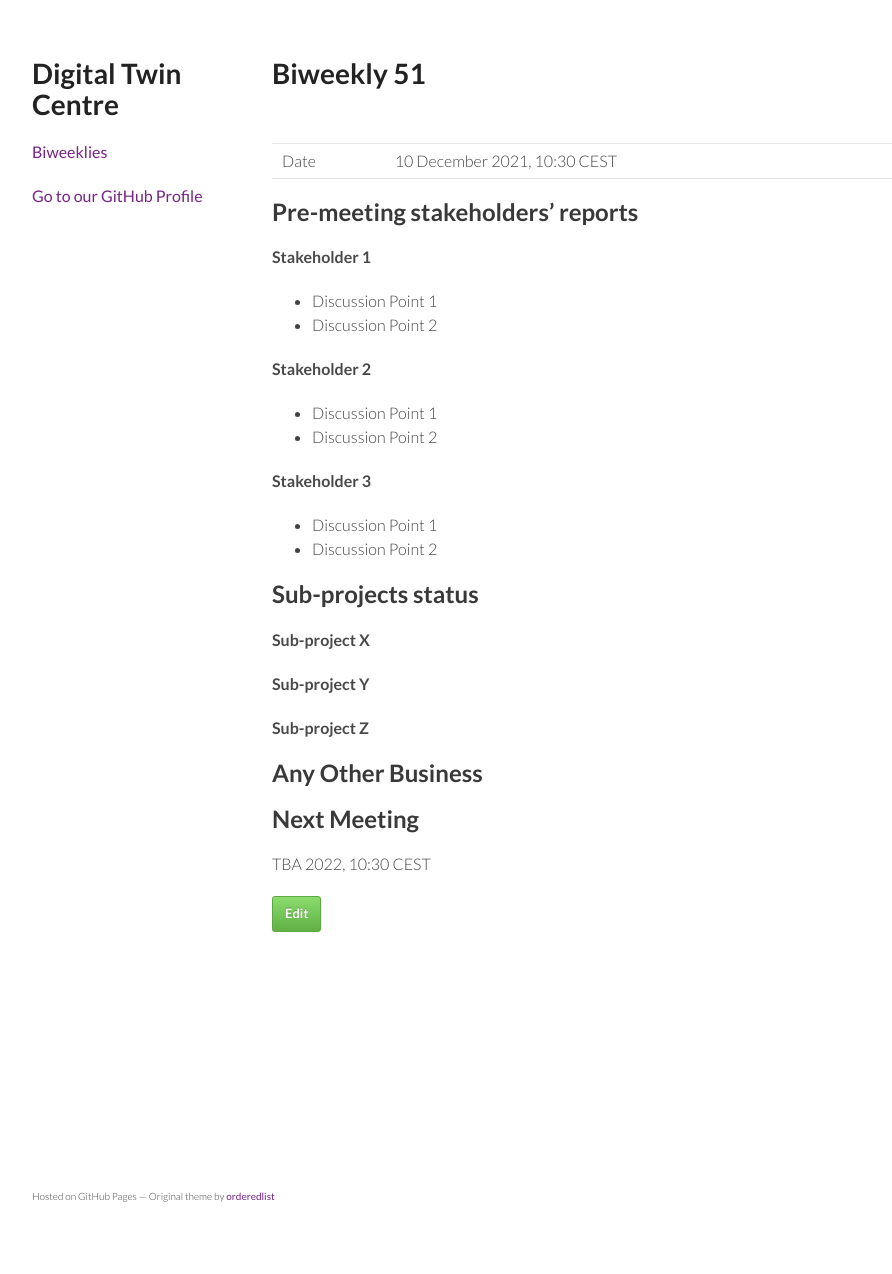
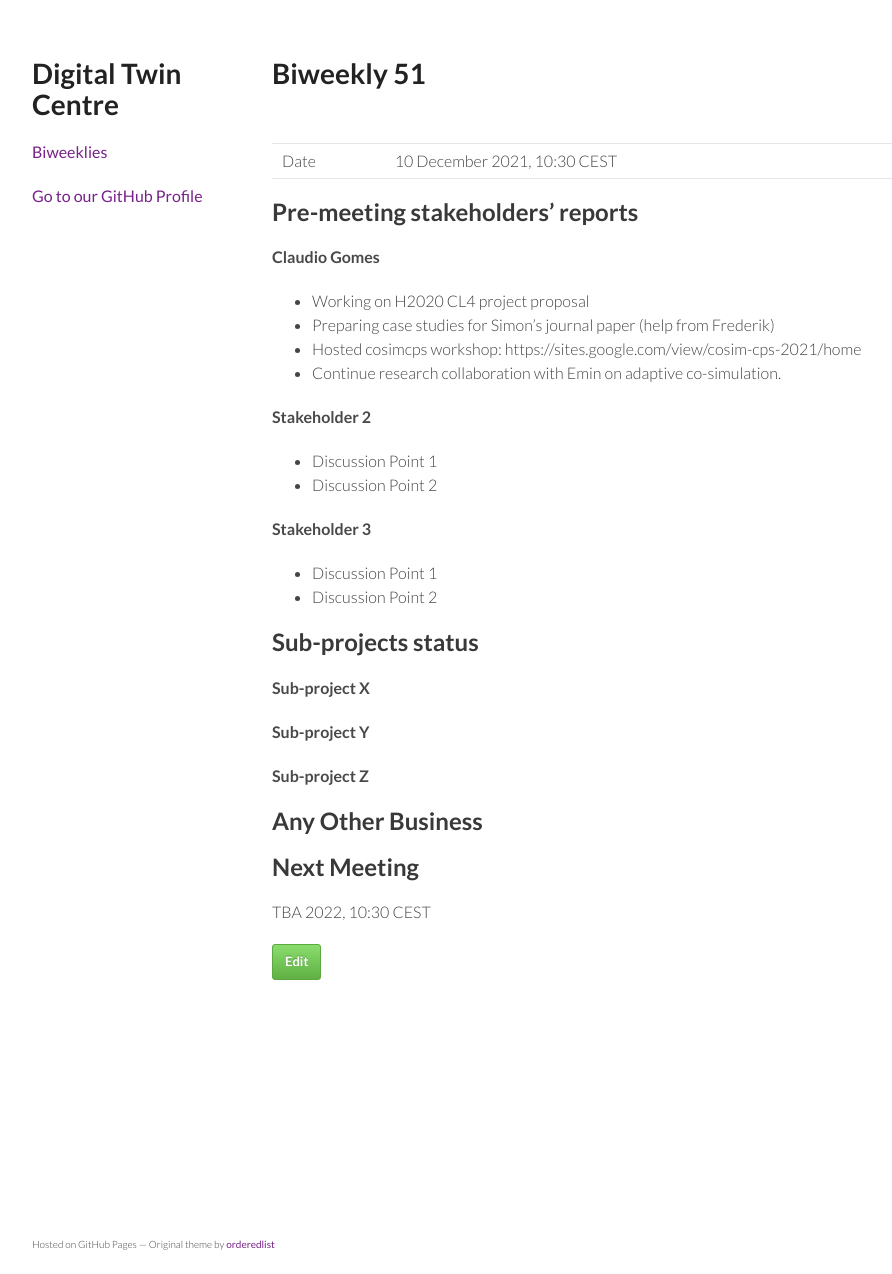
Before and after one commit to digitaltwincentre/digitaltwincentre.github.io, a Jekyll site: the page built from _biweeklies/Biweekly-51.md, in a window 1280 px wide. Shown: the whole page, without its empty margins (178-1070 px from the left). Built offline with Jekyll 4.4.1, drawn with Linux system fonts in a browser that asks for light colours; nearby versions of some CDN libraries; before the commit the page ends 1226 px from its top, so only the background shows below that.

Commit message:
Add status

```diff
--- a/_biweeklies/Biweekly-51.md
+++ b/_biweeklies/Biweekly-51.md
@@ -20,9 +20,11 @@ date: 10 December 2021, 1030 CEST
 
 <!-- Please keep in mind that the minutes are publicly available.-->
 
-#### Stakeholder 1
-* Discussion Point 1
-* Discussion Point 2
+#### Claudio Gomes
+* Working on H2020 CL4 project proposal
+* Preparing case studies for Simon's journal paper (help from Frederik)
+* Hosted cosimcps workshop: https://sites.google.com/view/cosim-cps-2021/home
+* Continue research collaboration with Emin on adaptive co-simulation.
 
 #### Stakeholder 2
 * Discussion Point 1
```
